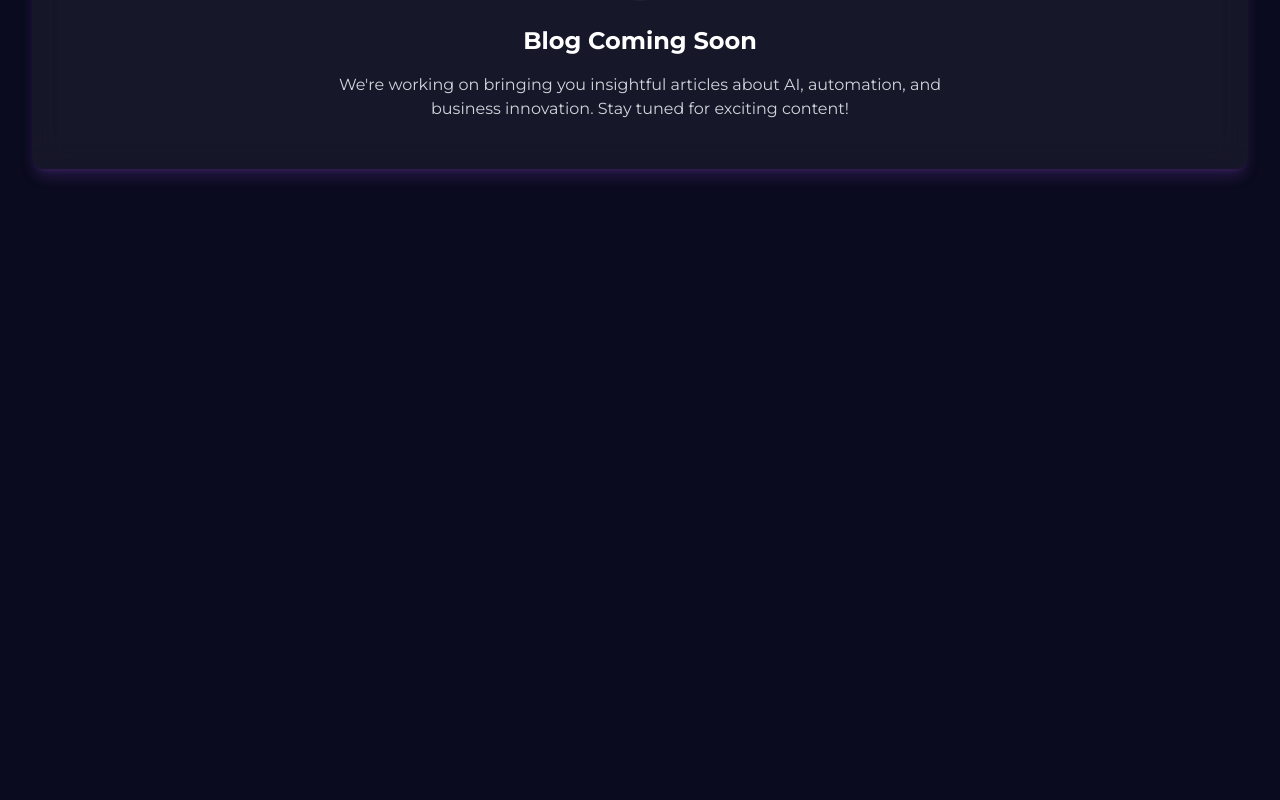
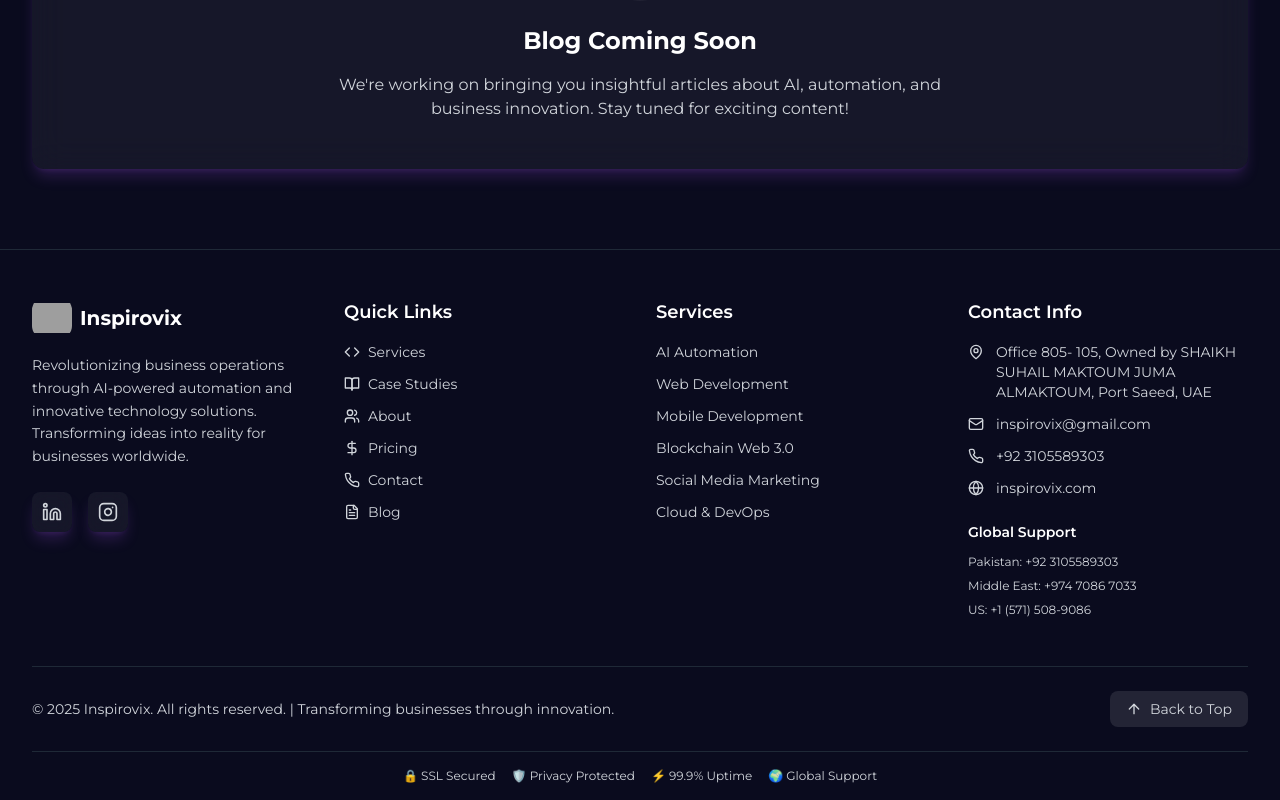
Before and after one commit to mahad002/inspirovix, a React (Vite) app: page /blog in a window 1280 px wide. Shown: the part 731-1531 px from the top of the page. Before the commit the page ends 980 px from the top, so only its background shows below. Built offline with nearby package versions, Linux system fonts and the light colour scheme; grey boxes are pictures that could not be loaded.

Commit message:
Add Footer and Update Address with UAE

```diff
--- a/src/App.tsx
+++ b/src/App.tsx
@@ -4,6 +4,7 @@ import { ThemeProvider } from './theme/ThemeContext';
 import CustomCursor from './components/ui/CustomCursor';
 import Navbar from './components/Navbar';
 import ThemeToggle from './components/ThemeToggle';
+import Footer from './components/Footer';
 
 // Lazy load pages
 const HomePage = React.lazy(() => import('./pages/HomePage'));
@@ -45,6 +46,8 @@ function App() {
               <Route path="/blog" element={<BlogPage />} />
             </Routes>
           </Suspense>
+
+          <Footer />
         </div>
       </Router>
     </ThemeProvider>
--- /dev/null
+++ b/src/components/Footer.tsx
@@ -0,0 +1,245 @@
+import React from 'react';
+import { motion } from 'framer-motion';
+import { Link } from 'react-router-dom';
+import { Mail, Phone, MapPin, Globe, Linkedin, Instagram, ArrowUp } from 'lucide-react';
+import { useTheme } from '../theme/ThemeContext';
+import { themes } from '../theme/themes';
+import { contactInfo, socialLinks, supportNumbers } from '../data/contact';
+import { menuItems } from '../data/navigation';
+
+const Footer = () => {
+  const { theme } = useTheme();
+  const styles = themes[theme];
+
+  const scrollToTop = () => {
+    window.scrollTo({ top: 0, behavior: 'smooth' });
+  };
+
+  const currentYear = new Date().getFullYear();
+
+  const quickLinks = menuItems.filter(item => item.label !== 'Home');
+
+  const services = [
+    'AI Automation',
+    'Web Development',
+    'Mobile Development',
+    'Blockchain Web 3.0',
+    'Social Media Marketing',
+    'Cloud & DevOps'
+  ];
+
+  return (
+    <footer className={`${styles.background.primary} border-t ${styles.border.primary}`}>
+      <div className="max-w-7xl mx-auto px-4 sm:px-6 lg:px-8">
+        {/* Main Footer Content */}
+        <div className="py-12 grid grid-cols-1 md:grid-cols-2 lg:grid-cols-4 gap-8">
+          {/* Company Info */}
+          <motion.div
+            initial={{ opacity: 0, y: 20 }}
+            whileInView={{ opacity: 1, y: 0 }}
+            viewport={{ once: true }}
+            transition={{ duration: 0.6 }}
+            className="lg:col-span-1"
+          >
+            <div className="flex items-center space-x-2 mb-4">
+              <img
+                src="https://inspirovix.s3.us-east-2.amazonaws.com/Inspirovix+-+11.png"
+                alt="Inspirovix Logo"
+                className="w-10 h-10 object-contain rounded-xl"
+              />
+              <span className={`text-xl font-bold ${styles.text.primary}`}>Inspirovix</span>
+            </div>
+            <p className={`${styles.text.secondary} mb-6 text-sm leading-relaxed`}>
+              Revolutionizing business operations through AI-powered automation and innovative technology solutions.
+              Transforming ideas into reality for businesses worldwide.
+            </p>
+
+            {/* Social Links */}
+            <div className="flex space-x-4">
+              <motion.a
+                href={socialLinks.linkedin}
+                target="_blank"
+                rel="noopener noreferrer"
+                whileHover={{ scale: 1.1 }}
+                className={`w-10 h-10 ${styles.background.card} rounded-lg flex items-center justify-center ${styles.text.secondary} hover:${styles.text.primary} transition-colors ${styles.glow.primary}`}
+              >
+                <Linkedin className="w-5 h-5" />
+              </motion.a>
+              <motion.a
+                href={socialLinks.instagram}
+                target="_blank"
+                rel="noopener noreferrer"
+                whileHover={{ scale: 1.1 }}
+                className={`w-10 h-10 ${styles.background.card} rounded-lg flex items-center justify-center ${styles.text.secondary} hover:${styles.text.primary} transition-colors ${styles.glow.primary}`}
+              >
+                <Instagram className="w-5 h-5" />
+              </motion.a>
+            </div>
+          </motion.div>
+
+          {/* Quick Links */}
+          <motion.div
+            initial={{ opacity: 0, y: 20 }}
+            whileInView={{ opacity: 1, y: 0 }}
+            viewport={{ once: true }}
+            transition={{ duration: 0.6, delay: 0.1 }}
+          >
+            <h3 className={`text-lg font-semibold ${styles.text.primary} mb-4`}>Quick Links</h3>
+            <ul className="space-y-3">
+              {quickLinks.map((item, index) => (
+                <li key={index}>
+                  <Link
+                    to={item.href}
+                    className={`${styles.text.secondary} hover:${styles.text.primary} transition-colors text-sm flex items-center gap-2 group`}
+                  >
+                    <item.icon className="w-4 h-4 group-hover:text-violet-400 transition-colors" />
+                    {item.label}
+                  </Link>
+                </li>
+              ))}
+            </ul>
+          </motion.div>
+
+          {/* Services */}
+          <motion.div
+            initial={{ opacity: 0, y: 20 }}
+            whileInView={{ opacity: 1, y: 0 }}
+            viewport={{ once: true }}
+            transition={{ duration: 0.6, delay: 0.2 }}
+          >
+            <h3 className={`text-lg font-semibold ${styles.text.primary} mb-4`}>Services</h3>
+            <ul className="space-y-3">
+              {services.map((service, index) => (
+                <li key={index}>
+                  <Link
+                    to="/services"
+                    className={`${styles.text.secondary} hover:${styles.text.primary} transition-colors text-sm block`}
+                  >
+                    {service}
+                  </Link>
+                </li>
+              ))}
+            </ul>
+          </motion.div>
+
+          {/* Contact Info */}
+          <motion.div
+            initial={{ opacity: 0, y: 20 }}
+            whileInView={{ opacity: 1, y: 0 }}
+            viewport={{ once: true }}
+            transition={{ duration: 0.6, delay: 0.3 }}
+          >
+            <h3 className={`text-lg font-semibold ${styles.text.primary} mb-4`}>Contact Info</h3>
+            <div className="space-y-3">
+              <div className={`flex items-start gap-3 ${styles.text.secondary} text-sm`}>
+                <MapPin className="w-4 h-4 mt-0.5 flex-shrink-0" />
+                <span>{contactInfo.address}</span>
+              </div>
+
+              <a
+                href={`mailto:${contactInfo.email}`}
+                className={`flex items-center gap-3 ${styles.text.secondary} hover:${styles.text.primary} transition-colors text-sm`}
+              >
+                <Mail className="w-4 h-4 flex-shrink-0" />
+                {contactInfo.email}
+              </a>
+
+              <a
+                href={`tel:${contactInfo.phone}`}
+                className={`flex items-center gap-3 ${styles.text.secondary} hover:${styles.text.primary} transition-colors text-sm`}
+              >
+                <Phone className="w-4 h-4 flex-shrink-0" />
+                {contactInfo.phone}
+              </a>
+
+              <a
+                href={`https://${contactInfo.website}`}
+                target="_blank"
+                rel="noopener noreferrer"
+                className={`flex items-center gap-3 ${styles.text.secondary} hover:${styles.text.primary} transition-colors text-sm`}
+              >
+                <Globe className="w-4 h-4 flex-shrink-0" />
+                {contactInfo.website}
+              </a>
+            </div>
+
+            {/* Global Support */}
+            <div className="mt-6">
+              <h4 className={`text-sm font-semibold ${styles.text.primary} mb-3`}>Global Support</h4>
+              <div className="space-y-2">
+                <a
+                  href={`tel:${supportNumbers.pakistan}`}
+                  className={`block ${styles.text.secondary} hover:${styles.text.primary} transition-colors text-xs`}
+                >
+                  Pakistan: {supportNumbers.pakistan}
+                </a>
+                <a
+                  href={`tel:${supportNumbers.middleEast}`}
+                  className={`block ${styles.text.secondary} hover:${styles.text.primary} transition-colors text-xs`}
+                >
+                  Middle East: {supportNumbers.middleEast}
+                </a>
+                <a
+                  href={`tel:${supportNumbers.us}`}
+                  className={`block ${styles.text.secondary} hover:${styles.text.primary} transition-colors text-xs`}
+                >
+                  US: {supportNumbers.us}
+                </a>
+              </div>
+            </div>
+          </motion.div>
+        </div>
+
+        {/* Bottom Footer */}
+        <div className={`py-6 border-t ${styles.border.primary} flex flex-col md:flex-row justify-between items-center gap-4`}>
+          <motion.div
+            initial={{ opacity: 0 }}
+            whileInView={{ opacity: 1 }}
+            viewport={{ once: true }}
+            transition={{ duration: 0.6 }}
+            className={`${styles.text.secondary} text-sm text-center md:text-left`}
+          >
+            © {currentYear} Inspirovix. All rights reserved. | Transforming businesses through innovation.
+          </motion.div>
+
+          {/* Back to Top Button */}
+          <motion.button
+            onClick={scrollToTop}
+            whileHover={{ scale: 1.05 }}
+            whileTap={{ scale: 0.95 }}
+            className={`flex items-center gap-2 px-4 py-2 ${styles.button.secondary} rounded-lg ${styles.text.secondary} hover:${styles.text.primary} transition-colors text-sm`}
+          >
+            <ArrowUp className="w-4 h-4" />
+            Back to Top
+          </motion.button>
+        </div>
+
+        {/* Security & Trust Indicators */}
+        <div className={`py-4 border-t ${styles.border.primary}`}>
+          <motion.div
+            initial={{ opacity: 0 }}
+            whileInView={{ opacity: 1 }}
+            viewport={{ once: true }}
+            transition={{ duration: 0.6 }}
+            className={`${styles.text.secondary} text-xs text-center flex flex-wrap justify-center items-center gap-4`}
+          >
+            <span className="flex items-center gap-1">
+              🔒 SSL Secured
+            </span>
+            <span className="flex items-center gap-1">
+              🛡️ Privacy Protected
+            </span>
+            <span className="flex items-center gap-1">
+              ⚡ 99.9% Uptime
+            </span>
+            <span className="flex items-center gap-1">
+              🌍 Global Support
+            </span>
+          </motion.div>
+        </div>
+      </div>
+    </footer>
+  );
+};
+
+export default Footer;
--- a/src/data/contact.ts
+++ b/src/data/contact.ts
@@ -8,7 +8,7 @@ export const contactInfo = {
   website: "inspirovix.com",
   phone: "+92 3105589303",
   email: "inspirovix@gmail.com",
-  address: "Office 805- 105, Owned by SHAIKH SUHAIL MAKTOUM JUMA ALMAKTOUM, Port Saeed"
+  address: "Office 805- 105, Owned by SHAIKH SUHAIL MAKTOUM JUMA ALMAKTOUM, Port Saeed, UAE"
 };
 
 export const socialLinks = {
```
